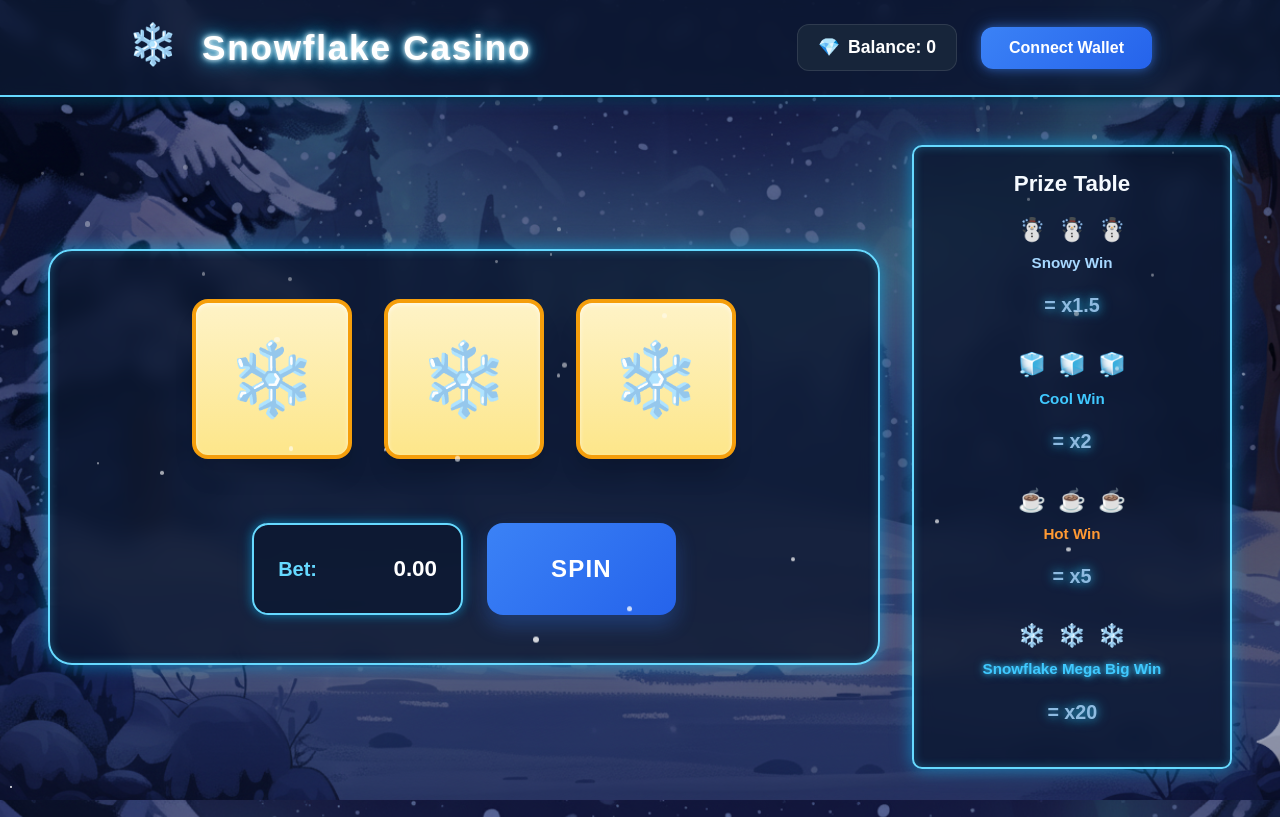
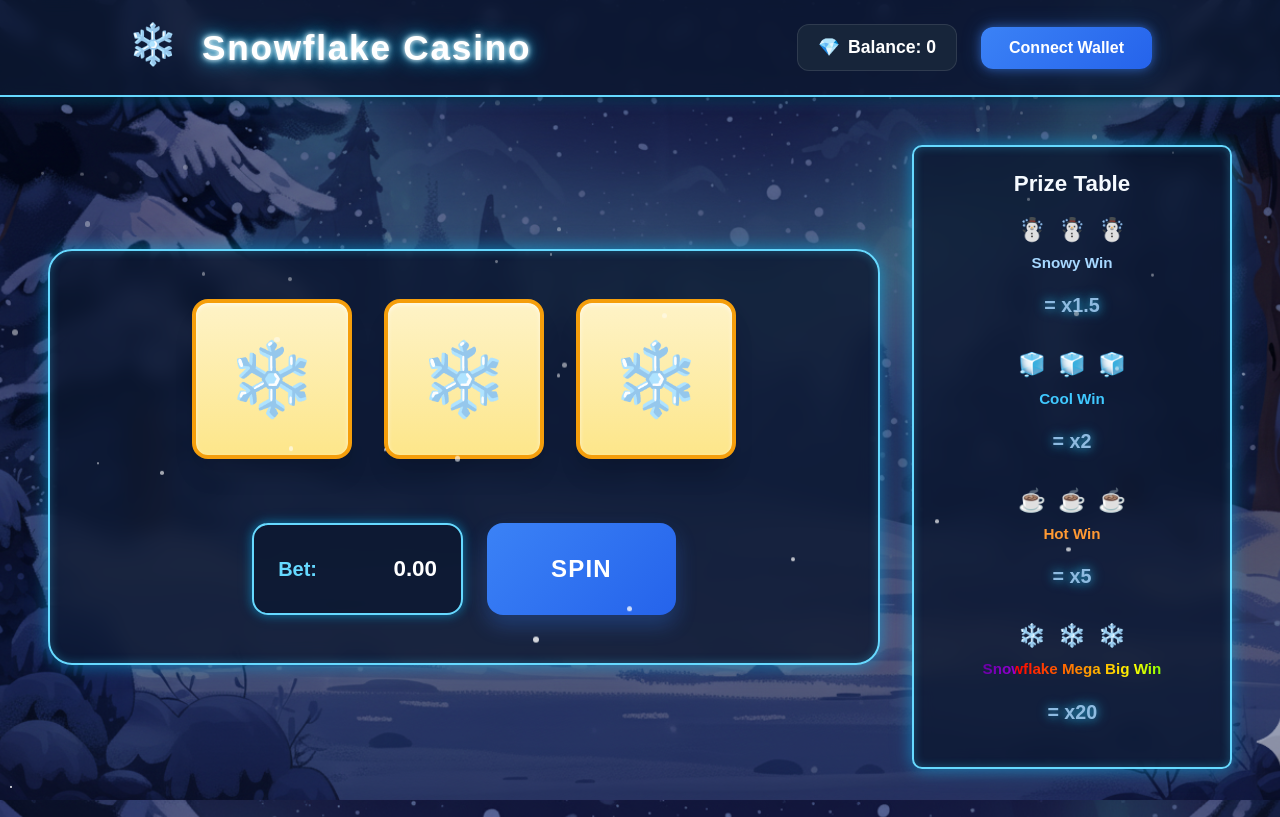
Before and after one commit to Krol-Kacper/snowflake, a React (Vite) app in the folder frontend/: page / in a window 1280 px wide. Built offline with nearby package versions, Linux system fonts and the light colour scheme.

Commit message:
rainbow mega big win

```diff
--- a/frontend/src/components/styles/PrizeTable.css
+++ b/frontend/src/components/styles/PrizeTable.css
@@ -94,10 +94,16 @@
 }
 
 .prize-neon {
-  color: #40c9ff;
-  text-shadow:
-    0 0 5px hsla(195, 100%, 60%, 0.8),
-    0 0 10px hsla(195, 100%, 60%, 0.6);
+  background: linear-gradient(
+    to right,
+    #ff0000, #ff7f00, #ffff00, #00ff00, #0000ff, #4b0082, #9400d3
+  );
+  -webkit-background-clip: text;
+  background-clip: text;
+  color: transparent;
+  background-size: 200% auto; /* Make the gradient wider than the text */
+  animation: rainbow-animation 6s linear infinite;
+  text-shadow: none; /* Remove existing text shadow for better rainbow effect */
 }
 
 @keyframes pulse {
@@ -110,3 +116,9 @@
     opacity: 1;
   }
 }
+
+@keyframes rainbow-animation {
+  to {
+    background-position: 200% center; /* Move the gradient across the text */
+  }
+}
```
